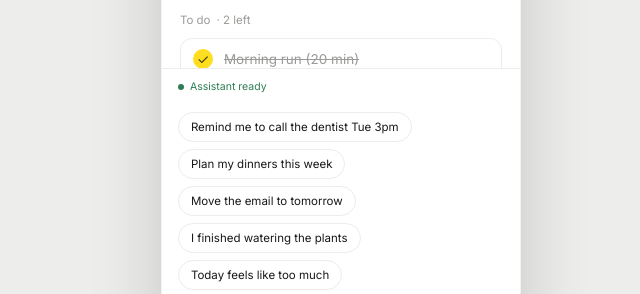
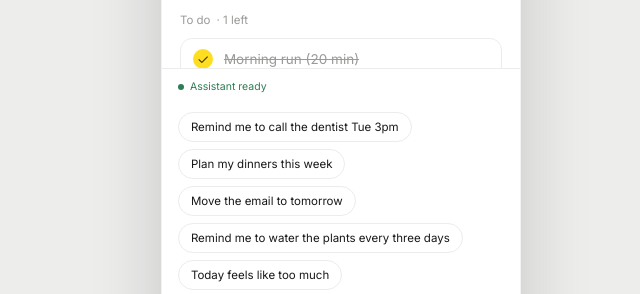
Before and after one commit to AmyDesign/decide-less-web-demo, a plain HTML site: page index.html in a window 1280 px wide. Shown: the part 451-745 px from the top of the page, 591-1231 px from the left. Drawn offline with Linux system fonts and the light colour scheme.

Commit message:
Demo tweaks: drop pre-seeded watering task; suggestion chip now sets a recurring watering reminder

```diff
--- a/index.html
+++ b/index.html
@@ -332,7 +332,7 @@ button{font-family:inherit}
   var store={};
   store[BASE]={
     decisions:[{key:'lunch',label:'Lunch',icon:'salad',idx:0},{key:'wear',label:'Wear',icon:'shirt',idx:0}],
-    tasks:[{id:'run',title:'Morning run (20 min)',done:true},{id:'water',title:'Water the plants',repeat:'every 3d',done:false},{id:'email',title:"Reply to Sarah's email",time:'2:00 PM',done:false}]
+    tasks:[{id:'run',title:'Morning run (20 min)',done:true},{id:'email',title:"Reply to Sarah's email",time:'2:00 PM',done:false}]
   };
   var sel=BASE, monthOpen=false, busy=false;
 
@@ -616,7 +616,7 @@ button{font-family:inherit}
     },820);
   }
 
-  var chips=['Remind me to call the dentist Tue 3pm','Plan my dinners this week','Move the email to tomorrow','I finished watering the plants','Today feels like too much','What should I wear today?'];
+  var chips=['Remind me to call the dentist Tue 3pm','Plan my dinners this week','Move the email to tomorrow','Remind me to water the plants every three days','Today feels like too much','What should I wear today?'];
   function renderChips(){var c=$('#chips');c.innerHTML='';chips.forEach(function(t){var b=document.createElement('button');b.className='chip';b.type='button';b.textContent=t;b.addEventListener('click',function(){$('#input').value='';ask(t);});c.appendChild(b);});}
 
   $('#composer').addEventListener('submit',function(e){e.preventDefault();var v=$('#input').value.trim();if(!v)return;$('#input').value='';ask(v);});
```
